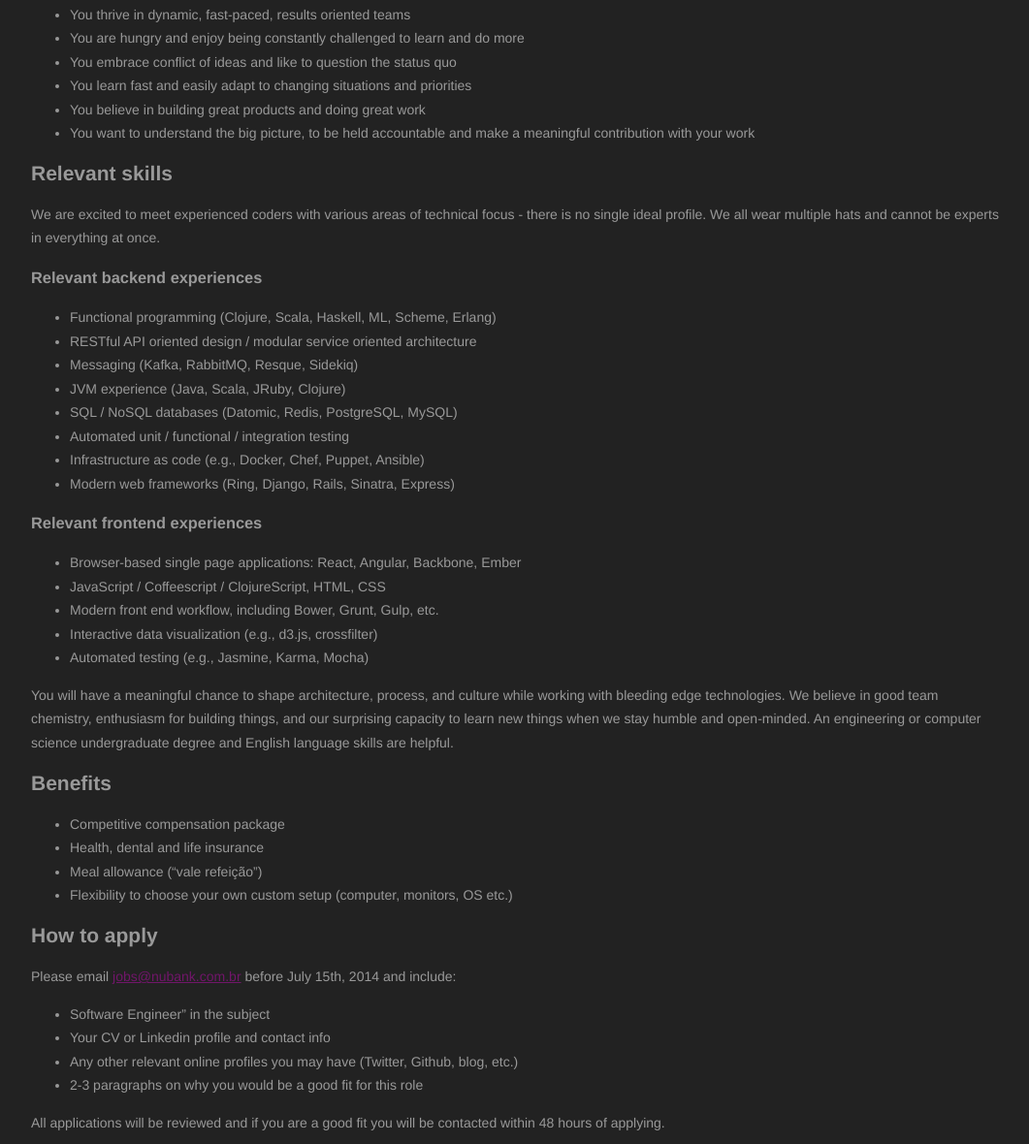
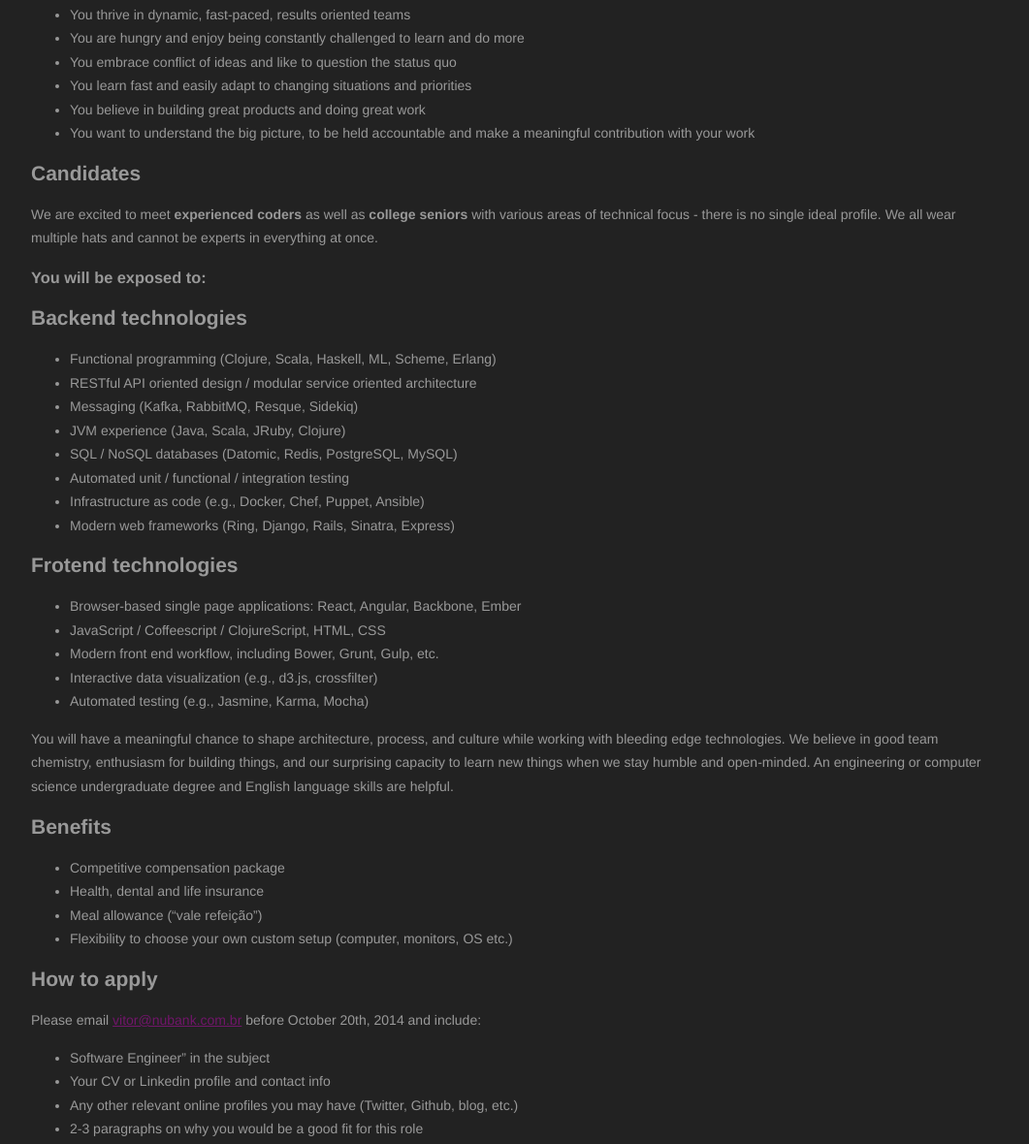
Before and after one commit to ura1a/jobs, a website: page app/index.html in a window 1280 px wide. Shown: the part 884-2064 px from the top of the page at 97% size, without its empty margins (108-1169 px from the left). Drawn offline with Linux system fonts and the light colour scheme.

Commit message:
Update index.html
using this page as the college recruiting posting

```diff
--- a/app/index.html
+++ b/app/index.html
@@ -50,10 +50,11 @@
 </ul>
 
 
-<h2>Relevant skills</h2>
-<p>We are excited to meet experienced coders with various areas of technical focus - there is no single ideal profile. We all wear multiple hats and cannot be experts in everything at once.</p>
+<h2>Candidates</h2>
+<p>We are excited to meet <b>experienced coders</b> as well as <b>college seniors</b> with various areas of technical focus - there is no single ideal profile. We all wear multiple hats and cannot be experts in everything at once.</p>
 
-<h3>Relevant backend experiences</h3>
+<h3>You will be exposed to:</h3>
+<h2>Backend technologies</h2>
 <ul>
   <li>Functional programming (Clojure, Scala, Haskell, ML, Scheme, Erlang)</li>
   <li>RESTful API oriented design / modular service oriented architecture</li>
@@ -65,7 +66,7 @@
   <li>Modern web frameworks (Ring, Django, Rails, Sinatra, Express)</li>
 </ul>
 
-<h3>Relevant frontend experiences</h3>
+<h2>Frotend technologies</h2>
 <ul>
   <li>Browser-based single page applications: React, Angular, Backbone, Ember</li>
   <li>JavaScript / Coffeescript / ClojureScript, HTML, CSS</li>
@@ -86,7 +87,7 @@
 </ul>
 
 <h2>How to apply</h2>
-<p>Please email <a href='mailto:jobs@nubank.com.br'>jobs@nubank.com.br</a> before July 15th, 2014 and include:</p>
+<p>Please email <a href='mailto:vitor@nubank.com.br'>vitor@nubank.com.br</a> before October 20th, 2014 and include:</p>
 <ul>
   <li>Software Engineer” in the subject</li>
   <li>Your CV or Linkedin profile and contact info</li>
```
